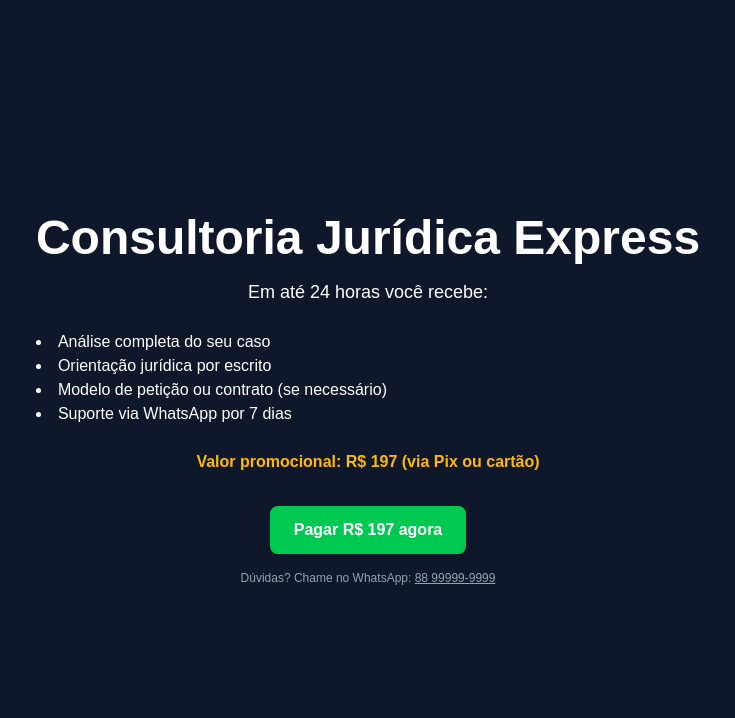
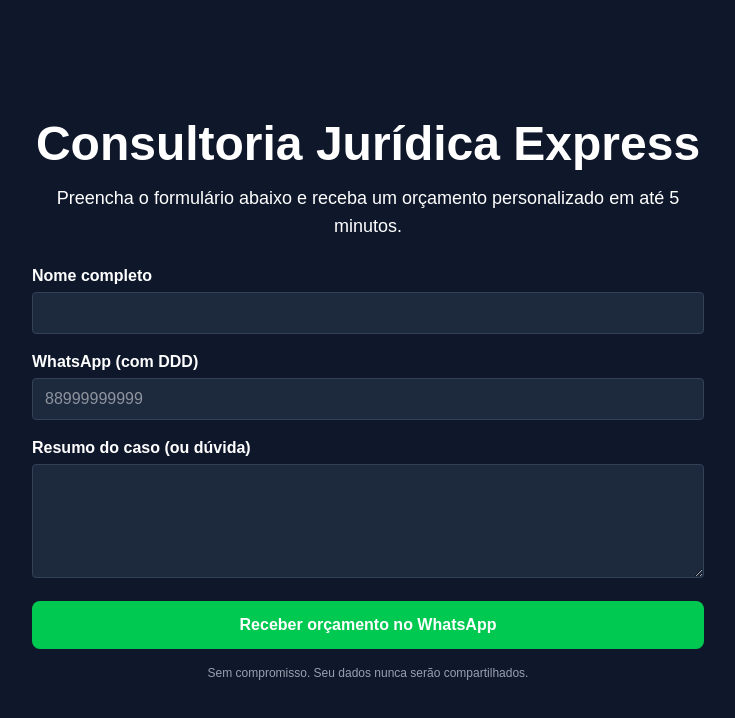
Before and after one commit to mestrereginaldo-site/advogadonomade1, a Next.js app: page /contratar in a window 1280 px wide. Shown: the top 718 px of the page, without its empty margins (272-1007 px from the left). Built offline with nearby package versions, Linux system fonts and the light colour scheme.

Commit message:
Update page.tsx

```diff
--- a/app/contratar/page.tsx
+++ b/app/contratar/page.tsx
@@ -1,45 +1,98 @@
 // app/contratar/page.tsx
 "use client";
+import { useState } from "react";
 
 export default function Contratar() {
-  const handleClick = () => {
-    // Redireciona para o Checkout de TESTE da Stripe
-    window.location.href = "https://buy.stripe.com/test_3cs6qx7N95lS9cU4gg";
+  const [step, setStep] = useState<"form" | "quote">("form");
+  const [data, setData] = useState({
+    nome: "",
+    whatsapp: "",
+    caso: "",
+  });
+
+  const handleChange = (e: React.ChangeEvent<HTMLInputElement | HTMLTextAreaElement>) => {
+    setData({ ...data, [e.target.name]: e.target.value });
   };
+
+  const handleSubmit = (e: React.FormEvent) => {
+    e.preventDefault();
+    // Envia os dados para você (por enquanto via WhatsApp)
+    const msg = `NOVO LEAD - Contratar Advogado Nômade%0A%0ANome: ${data.nome}%0AWhatsApp: ${data.whatsapp}%0ACaso: ${data.caso}`;
+    window.open(`https://wa.me/5588999999999?text=${msg}`, "_blank");
+    setStep("quote");
+  };
+
+  if (step === "quote") {
+    return (
+      <main className="flex min-h-screen flex-col items-center justify-center bg-slate-900 text-white px-8">
+        <section className="max-w-2xl text-center">
+          <h1 className="text-3xl md:text-5xl font-bold mb-4">Obrigado!</h1>
+          <p className="text-lg mb-6">
+            Responderemos em até <strong>5 minutos</strong> com o valor e o passo a passo para pagamento.
+          </p>
+          <p className="text-amber-400">📲 Verifique seu WhatsApp.</p>
+        </section>
+      </main>
+    );
+  }
 
   return (
     <main className="flex min-h-screen flex-col items-center justify-center bg-slate-900 text-white px-8">
-      <section className="max-w-2xl text-center">
-        <h1 className="text-3xl md:text-5xl font-bold mb-4">
+      <section className="max-w-2xl w-full">
+        <h1 className="text-3xl md:text-5xl font-bold mb-4 text-center">
           Consultoria Jurídica Express
         </h1>
-        <p className="text-lg mb-6">
-          Em até 24 horas você recebe:</p>
-        <ul className="list-disc list-inside mb-6 text-left">
-          <li>Análise completa do seu caso</li>
-          <li>Orientação jurídica por escrito</li>
-          <li>Modelo de petição ou contrato (se necessário)</li>
-          <li>Suporte via WhatsApp por 7 dias</li>
-        </ul>
-        <p className="mb-8 text-amber-400 font-semibold">
-          Valor promocional: R$ 197 (via Pix ou cartão)
+        <p className="text-lg mb-6 text-center">
+          Preencha o formulário abaixo e receba um orçamento personalizado em até 5 minutos.
         </p>
-        <button
-          onClick={handleClick}
-          className="bg-green-500 hover:bg-green-600 text-white font-semibold py-3 px-6 rounded-lg"
-        >
-          Pagar R$ 197 agora
-        </button>
-        <p className="text-xs mt-4 text-gray-400">
-          Dúvidas? Chame no WhatsApp:{" "}
-          <a
-            href="https://wa.me/5588999999999"
-            className="underline"
-            target="_blank"
-            rel="noopener noreferrer"
+
+        <form onSubmit={handleSubmit} className="space-y-4">
+          <div>
+            <label className="block mb-1 font-semibold">Nome completo</label>
+            <input
+              name="nome"
+              required
+              value={data.nome}
+              onChange={handleChange}
+              className="w-full px-3 py-2 rounded bg-slate-800 text-white border border-slate-700 focus:outline-none focus:border-green-500"
+            />
+          </div>
+
+          <div>
+            <label className="block mb-1 font-semibold">WhatsApp (com DDD)</label>
+            <input
+              name="whatsapp"
+              type="tel"
+              required
+              value={data.whatsapp}
+              onChange={handleChange}
+              placeholder="88999999999"
+              className="w-full px-3 py-2 rounded bg-slate-800 text-white border border-slate-700 focus:outline-none focus:border-green-500"
+            />
+          </div>
+
+          <div>
+            <label className="block mb-1 font-semibold">Resumo do caso (ou dúvida)</label>
+            <textarea
+              name="caso"
+              required
+              rows={4}
+              value={data.caso}
+              onChange={handleChange}
+              className="w-full px-3 py-2 rounded bg-slate-800 text-white border border-slate-700 focus:outline-none focus:border-green-500"
+            />
+          </div>
+
+          <button
+            type="submit"
+            className="w-full bg-green-500 hover:bg-green-600 text-white font-semibold py-3 rounded-lg"
           >
-            88 99999-9999
-          </a>
+            Receber orçamento no WhatsApp
+          </button>
+        </form>
+
+        <p className="text-xs text-center mt-4 text-gray-400">
+          Sem compromisso. Seu dados nunca serão compartilhados.
         </p>
       </section>
     </main>
```
